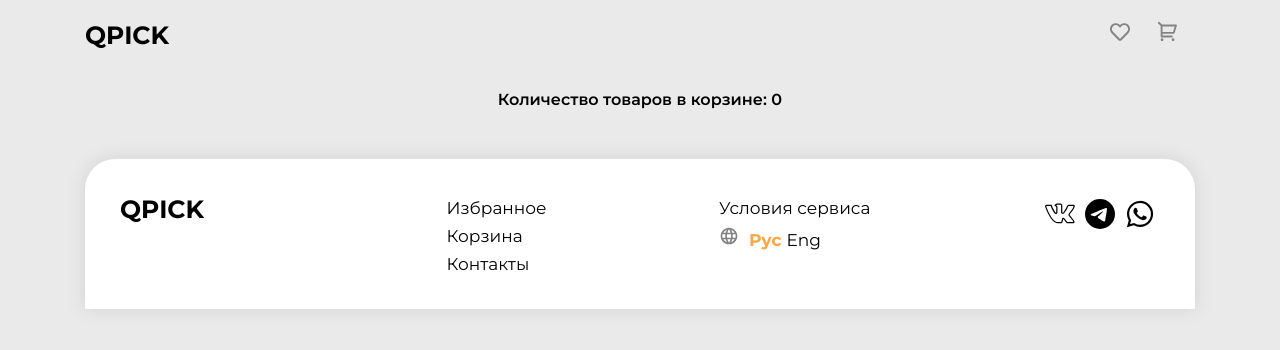
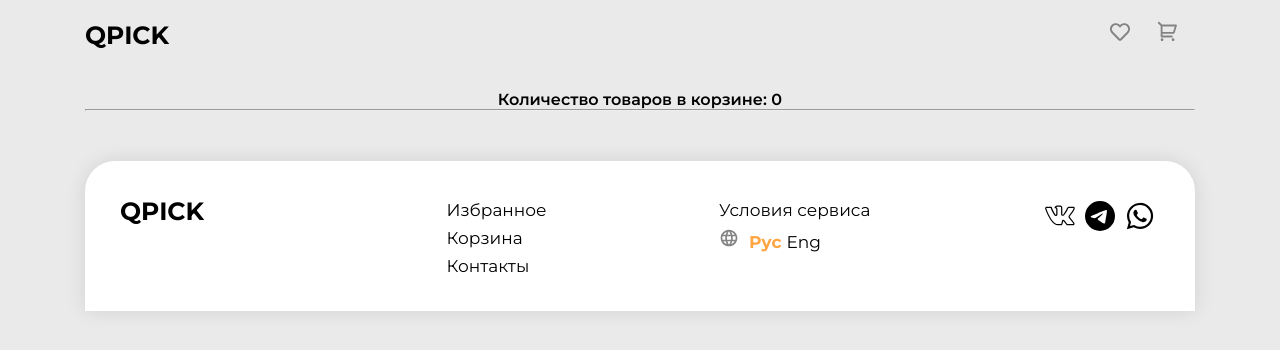
Before and after one commit to equestriann/neo-project, a React (Vite) app: page /cart in a window 1280 px wide. Shown: the top 350 px of the page. Built offline with nearby package versions, Linux system fonts and the light colour scheme.

Commit message:
total quantity of goods in cart fixed

```diff
--- a/src/components/CartContext.jsx
+++ b/src/components/CartContext.jsx
@@ -26,8 +26,10 @@ export const CartProvider = ({ children }) => {
         }
     }
 
+    const totalQuantity = cart.reduce((total, item) => total + item.quantity, 0)
+
     return (
-        <CartContext.Provider value={{ cart, addToCart }}>
+        <CartContext.Provider value={{ cart, addToCart, totalQuantity }}>
             {children}
         </CartContext.Provider>
     )
--- a/src/components/Header.jsx
+++ b/src/components/Header.jsx
@@ -5,7 +5,8 @@ import {useCart} from "./CartContext.jsx";
 
 export default function Header() {
 
-    const {cart} = useCart()
+    // const {cart} = useCart()
+    const {totalQuantity} = useCart()
 
     return (
         <header>
@@ -21,7 +22,7 @@ export default function Header() {
                         <Link to={`/cart`}>
                             <RiShoppingCart2Line className="cart-image"/>
                             {
-                                cart.length ? <span className="counter-cart-circle">{cart.length}</span> : null
+                                totalQuantity ? <span className="counter-cart-circle">{totalQuantity}</span> : null
                             }
                         </Link>
                     </li>
--- a/src/routes/cart.jsx
+++ b/src/routes/cart.jsx
@@ -2,12 +2,14 @@ import {useCart} from "../components/CartContext.jsx";
 
 export default function Cart () {
 
-    const {cart} = useCart()
+    // const {cart} = useCart()
+    const {totalQuantity} = useCart()
 
     return (
         <div className="wrapper">
-            <div style={{textAlign: "center"}}>
-                Количество товаров в корзине: {cart.length}
+            <div style={{textAlign:"center"}}>
+                Количество товаров в корзине: {totalQuantity}
+                <hr />
             </div>
         </div>
     );
```
